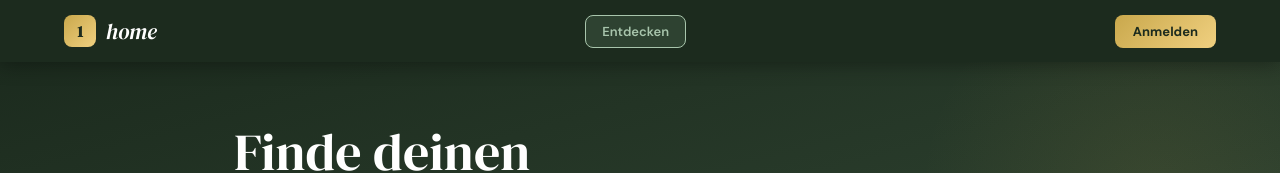
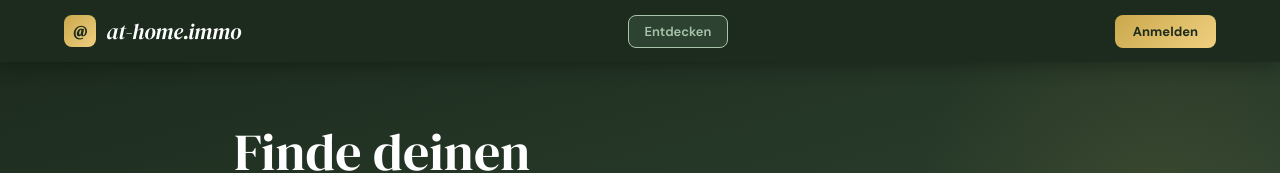
Before and after one commit to Sumplex/1home, a React (Create React App) app: page / in a window 1280 px wide. Shown: the top 173 px of the page. Built offline with nearby package versions, Linux system fonts and the light colour scheme.

Commit message:
Fix navbar logo to show at-home.immo

```diff
--- a/src/App.js
+++ b/src/App.js
@@ -830,8 +830,8 @@ export default function App() {
       <nav style={{background:C.forest,position:"sticky",top:0,zIndex:90,boxShadow:"0 2px 20px rgba(0,0,0,0.35)"}}>
         <div style={{maxWidth:1200,margin:"0 auto",padding:"0 24px",display:"flex",alignItems:"center",height:62,gap:12,justifyContent:"space-between"}}>
           <button onClick={()=>{setView("browse");setSelected(null);}} style={{background:"none",border:"none",cursor:"pointer",display:"flex",alignItems:"center",gap:10,flexShrink:0}}>
-            <div style={{width:32,height:32,background:`linear-gradient(135deg,${C.gold},${C.goldLt})`,borderRadius:8,display:"flex",alignItems:"center",justifyContent:"center",fontFamily:F.serif,fontSize:16,color:C.forest,fontWeight:700}}>1</div>
-            <span style={{fontFamily:F.serif,fontSize:22,color:"white",fontStyle:"italic",letterSpacing:-0.3}}>home</span>
+            <div style={{width:32,height:32,background:`linear-gradient(135deg,${C.gold},${C.goldLt})`,borderRadius:8,display:"flex",alignItems:"center",justifyContent:"center",fontFamily:F.serif,fontSize:16,color:C.forest,fontWeight:700}}>@</div>
+            <span style={{fontFamily:F.serif,fontSize:22,color:"white",fontStyle:"italic",letterSpacing:-0.3}}>at-home.immo</span>
           </button>
           <div style={{display:"flex",gap:4}}>{navBtn("browse","Entdecken")}</div>
           <div style={{display:"flex",alignItems:"center",gap:8,flexShrink:0}}>
```
